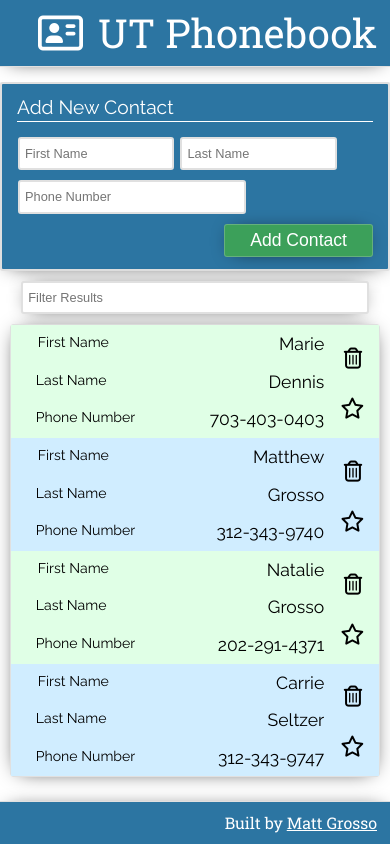
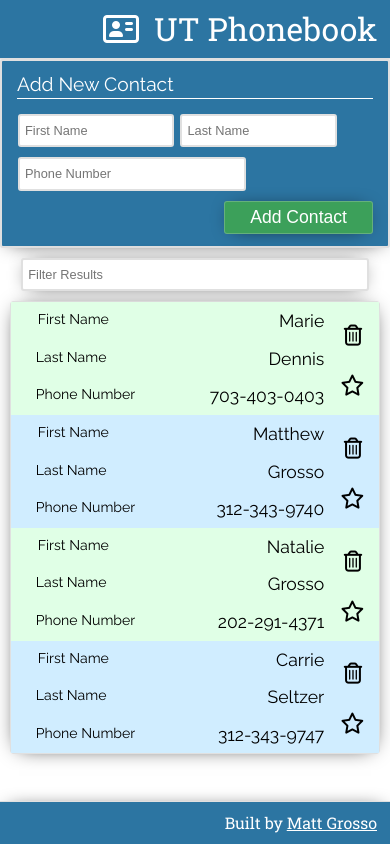
Before and after one commit to mattgrosso/UTCodingTest, a website: page src/index.html in a window 390 px wide. Drawn offline with nearby package versions, Linux system fonts and the light colour scheme; files that its build step writes are made by us from their sources.

Commit message:
Resized header for mobile.

```diff
--- a/src/scss/_media.scss
+++ b/src/scss/_media.scss
@@ -1,4 +1,9 @@
 @media screen and (max-width: 600px){
+  header{
+    margin-bottom: 0px;
+    font-size: 2em;
+  }
+
   .addContactForm{
     width: 100%;
     padding: 10px 15px 7px;
```
Also changed, not shown: build/css/main.css, 1 other file.
